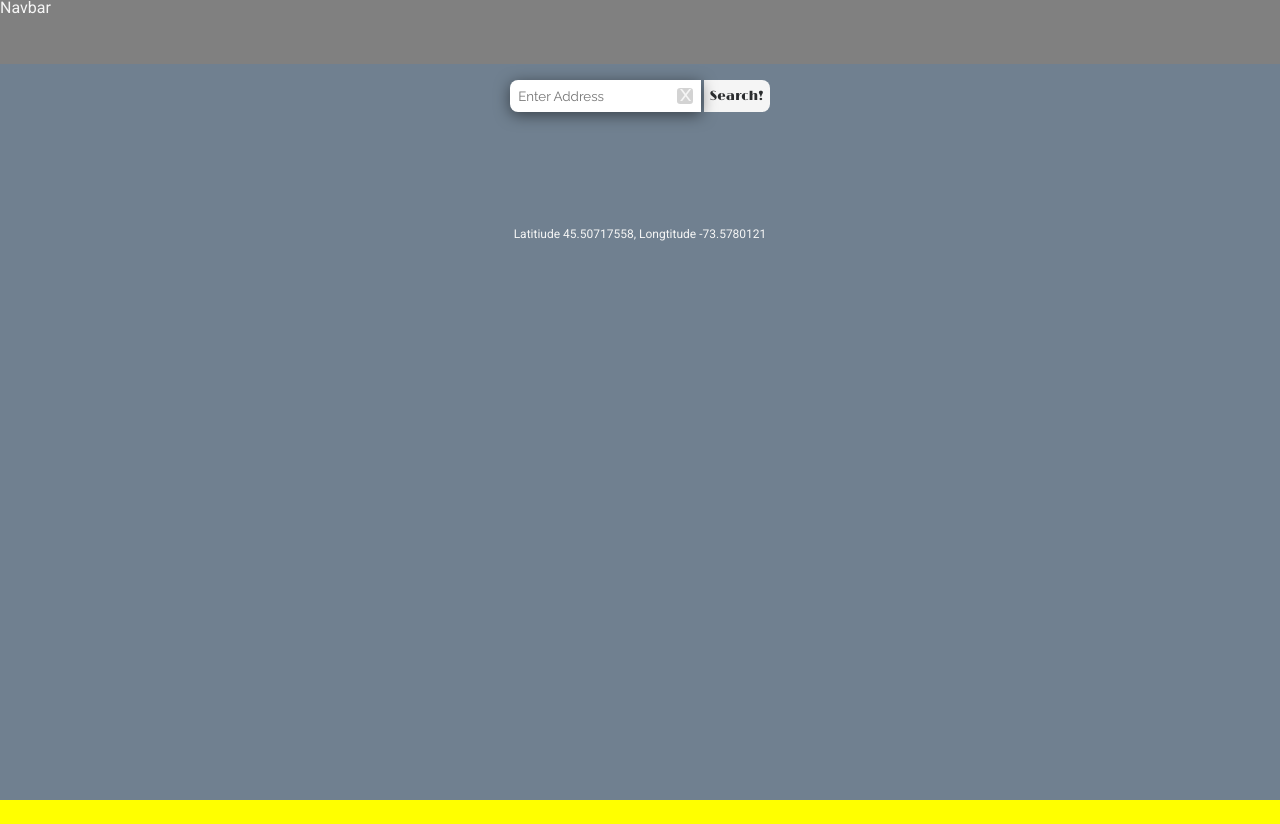
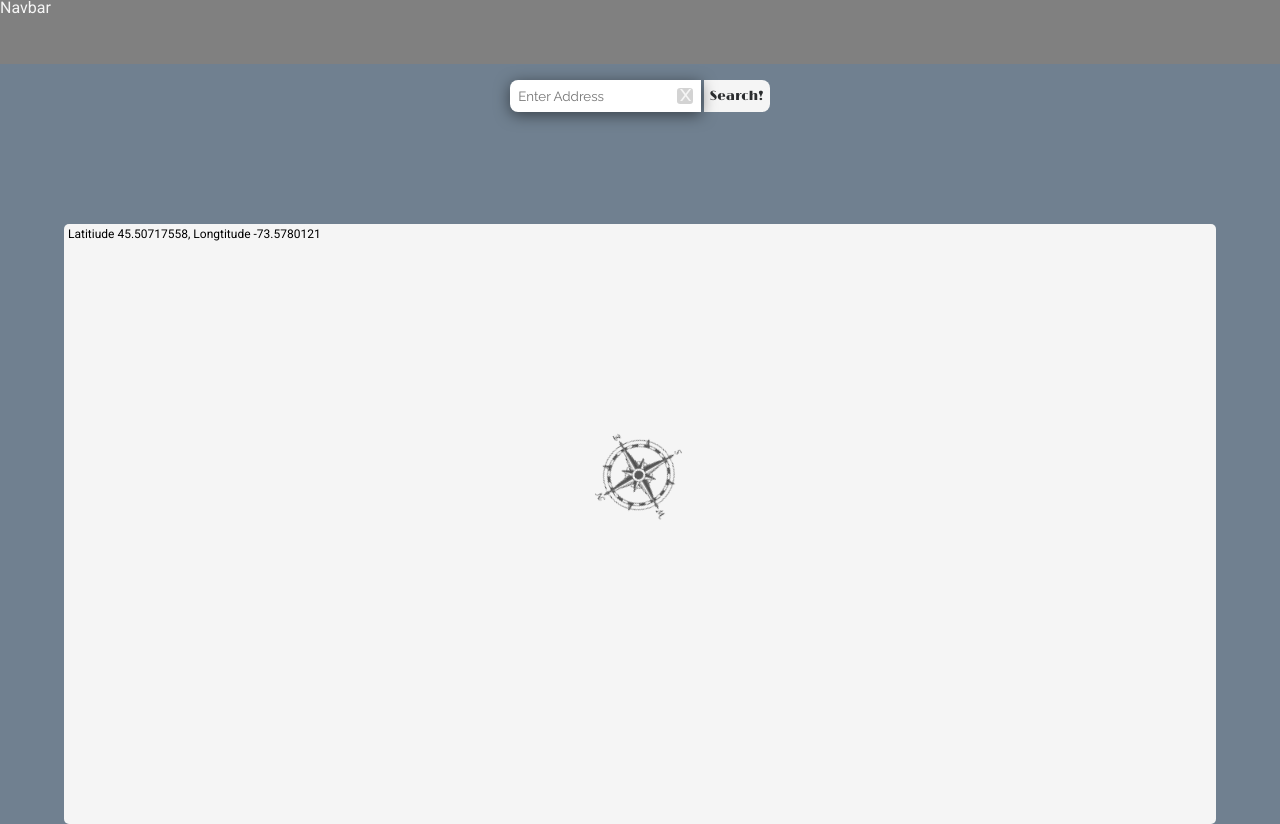
Before and after one commit to CraigNock/LocallyYours, a React (Create React App) app in the folder client/: page / in a window 1280 px wide. Before the commit the page ends 800 px from the top, so only its background shows below. Built offline with nearby package versions, Linux system fonts and the light colour scheme.

Commit message:
implement loader

```diff
--- a/client/src/Globalstyles.tsx
+++ b/client/src/Globalstyles.tsx
@@ -34,7 +34,7 @@ body {
   line-height: 1;
 	width: 100%;
   background-color: #2b2d2f;
-	background-color: yellow;
+	/* background-color: yellow; */
   color: whitesmoke;
 }
 ol, ul {
--- a/client/src/components/Loader/Loader.tsx
+++ b/client/src/components/Loader/Loader.tsx
@@ -2,7 +2,7 @@ import React from 'react';
 import styled from 'styled-components';
 import { motion, AnimatePresence } from 'framer-motion';
 
-import compass from '../../assets/compass.png';
+import compass from '../../assets/compassdark.png';
 
 interface props {
 };
@@ -14,9 +14,9 @@ const Loader : React.FC<props> = () => {
         <Spinner
           src={compass}
           alt='Spinning compass'
-          animate={{ rotate: [360, 0] }}
+          animate={{ rotate: [0, 360] }}
           transition={{
-          duration: 2.5,
+          duration: 3,
           repeat: Infinity,
           // repeatType: 'reverse',
           ease: 'linear',
@@ -31,13 +31,16 @@ const Loader : React.FC<props> = () => {
 export default Loader;
 
 const Wrapper = styled(motion.div)`
+  position: absolute;
   width: 100%;
   margin: 4rem auto;
   text-align: center;
+  top: 30%;
+  z-index: -1;
 `;
 const Spinner = styled(motion.img)`
-  width: 4rem;
-  height: 4rem;
+  width: 6rem;
+  height: 6rem;
   margin: 0 ;
   padding: 0 ;
   filter: grayscale(50%);
--- a/client/src/components/Main/Main.tsx
+++ b/client/src/components/Main/Main.tsx
@@ -10,6 +10,7 @@ import {latlng} from '../../types';
 
 
 const Main = () => {
+  const [loading, setLoading] = useState<boolean>(false);
   const [coords, setCoords] = useState<latlng>({
     lat: 45.50717558,
     lng: -73.5780121,
--- a/client/src/components/SDKwidget/SDKwidget.tsx
+++ b/client/src/components/SDKwidget/SDKwidget.tsx
@@ -4,6 +4,7 @@ import styled from 'styled-components';
 import {useExternalScript, useLocalLogicFunctionScript} from '../../hooks';
 import {latlng} from '../../types';
 import { MEDIA_GATE } from '../../constants';
+import Loader from '../Loader';
 
 interface props {
   coords:latlng
@@ -23,7 +24,11 @@ const SDKwidget: React.FC<props> = ({coords}) => {
       <LatLngDisplay>
         {`Latitiude ${coords.lat}, Longtitude ${coords.lng}`}
       </LatLngDisplay>
-      <div id="local-content-widget"></div>
+      <WidgetDiv>
+        <div id="local-content-widget" ></div>
+      <Loader />
+      </WidgetDiv>
+
     </StyledDiv>
   )
 };
@@ -33,14 +38,20 @@ export default SDKwidget;
 
 
 const StyledDiv = styled.div`
+  /* position: relative; */
   grid-area: widget;
+  width: 90vw;
   max-width: 90%;
+  min-height: 500px;
   overflow: hidden;
+  background: whitesmoke;
+  /* opacity: .3; */
+  border-radius: 5px;
   @media (min-width: ${MEDIA_GATE.tablet}px){
-
+    min-height: 600px;
   };
   @media (min-width: ${MEDIA_GATE.desktop}px){
-
+    min-height: 600px;
   };
   @media (min-width: ${MEDIA_GATE.widescreen}px){
 
@@ -49,4 +60,10 @@ const StyledDiv = styled.div`
 const LatLngDisplay = styled.p`
   padding: .25rem;
   font-size: .75rem;
+  color: black;
 `;
+const WidgetDiv = styled.div`
+  position: relative;
+  min-height: 400px;
+  z-index: 2;
+`;
```
Also changed, not shown: client/src/assets/comp.svg (added), client/src/assets/compassdark.png (added).
